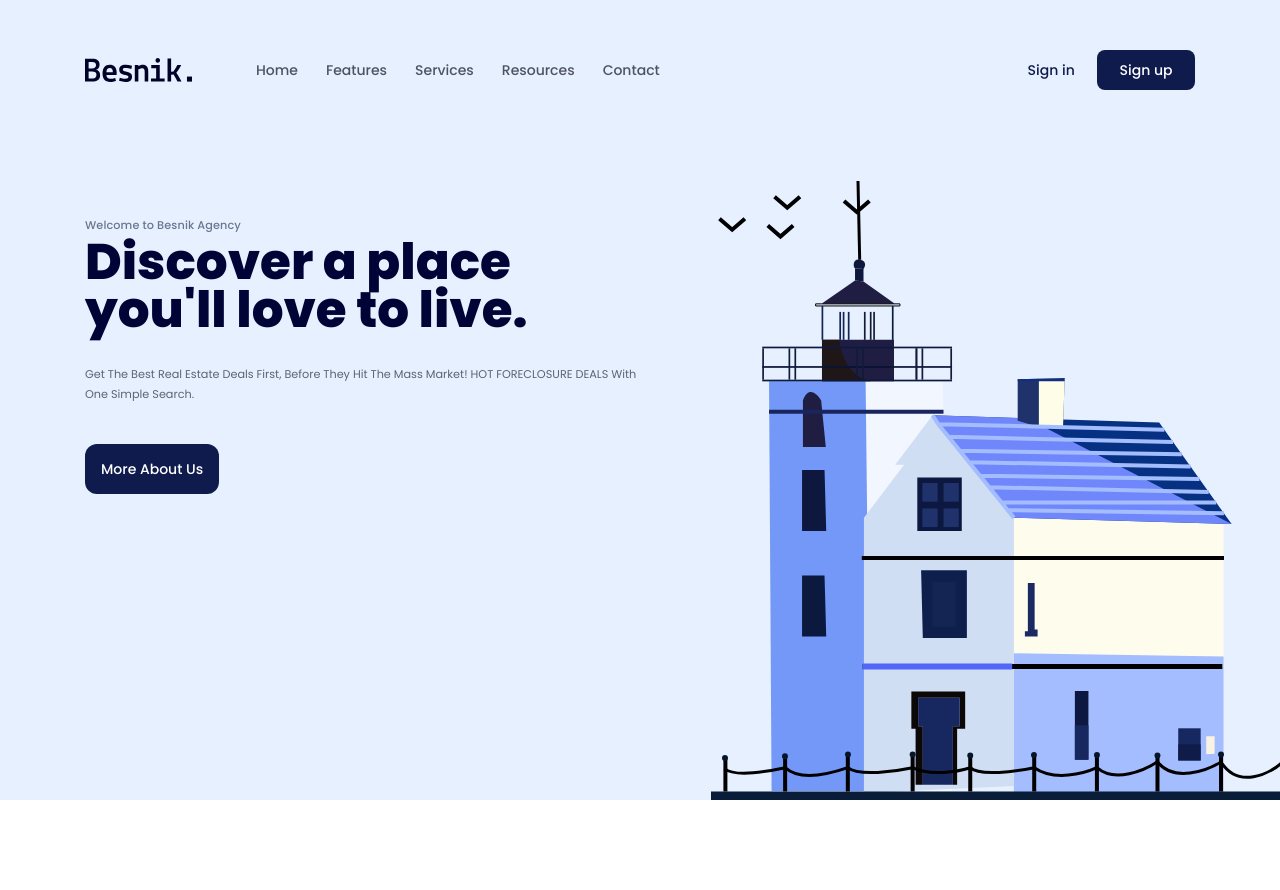
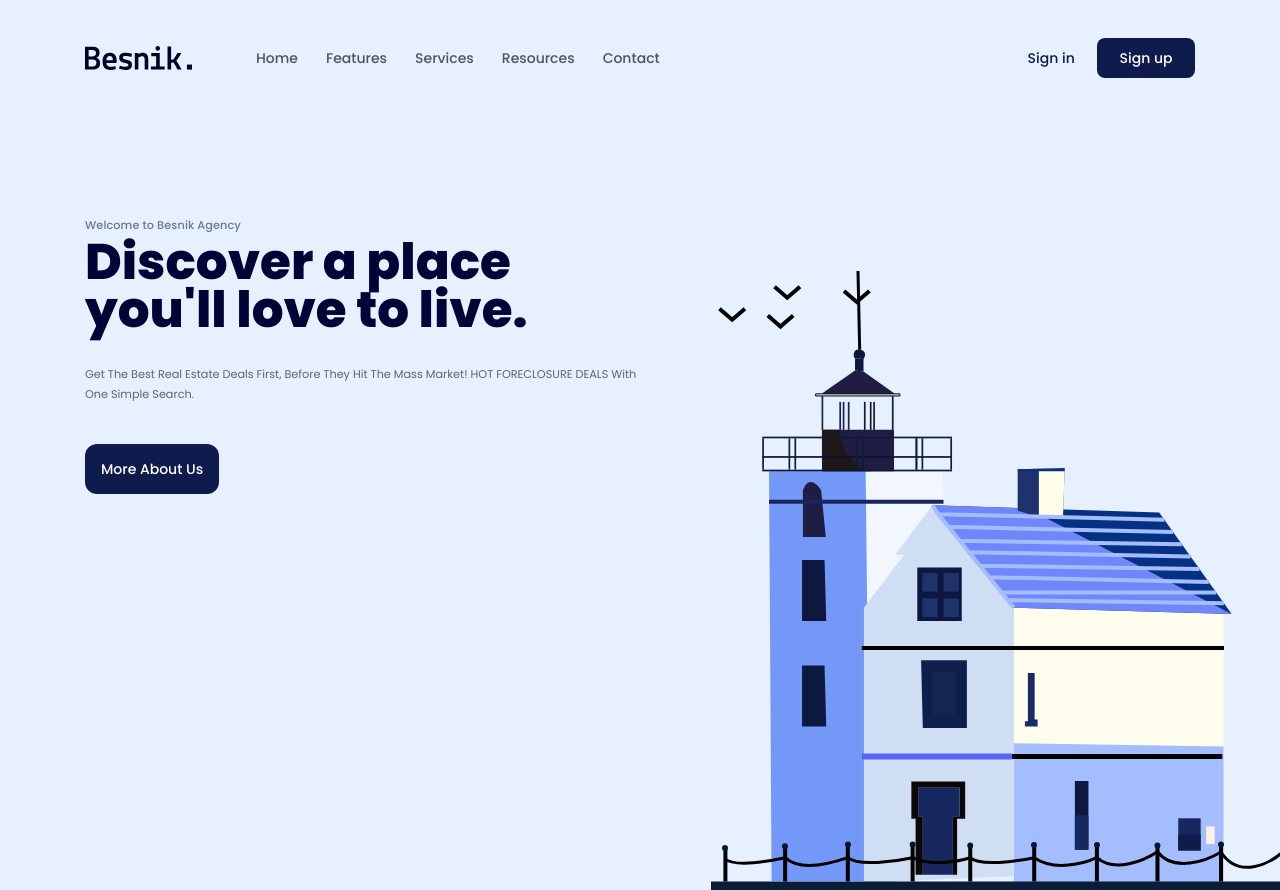
Before and after one commit to ThanhLe2002/Duan1F8, a plain HTML site: page index.html in a window 1280 px wide. Shown: the top 890 px of the page. Drawn offline with Linux system fonts and the light colour scheme.

Commit message:
Cai thien phan hero

```diff
--- a/assets/css/style.css
+++ b/assets/css/style.css
@@ -42,15 +42,25 @@ a {
     margin-right: auto;
 }
 /* Header */
-.header {
+.fixed-header {
+    background: #e6f0ff;
+    padding-top: 26px;
+    position: sticky;
+    top: -26px;
+    z-index: 1;
+}
+.hero-wrap {
     position: relative;
     background: #e6f0ff;
     height: 100vh;
+    display: flex;
+    flex-direction: column;
 }
 .navbar {
     display: flex;
     align-items: center;
-    padding-top: 50px;
+    /* padding-top: 50px; */
+    padding: 12px 0;
 }
 .navbar ul {
     display: flex;
--- a/index.html
+++ b/index.html
@@ -12,9 +12,8 @@
 <link href="https://fonts.googleapis.com/css2?family=Lato:ital,wght@0,300;0,400;0,700;1,900&display=swap" rel="stylesheet">
     </head>
     <body>
-        <main style="height: 3000px;">
-            <!-- HEADER -->
-            <header class="header">
+        <main >
+            <header class="fixed-header">
                 <div class="content">
                     <nav class="navbar">
                         <!-- Logo -->
@@ -43,6 +42,12 @@
                             <a href="#!" class="btn action-btn">Sign up</a>
                         </div>
                     </nav>
+                </div>
+            </header>
+            <!--Hero -->
+            <div class="hero-wrap">
+                <div class="content">
+
                     <div class="hero">
                         <div class="info">
                             <p class="sub-title">Welcome to Besnik Agency</p>
@@ -63,7 +68,7 @@
                         />
                     </div>
                 </div>
-            </header>
+            </div>
             <!-- Client -->
             <div class="client">
                 <div class="content">
```
